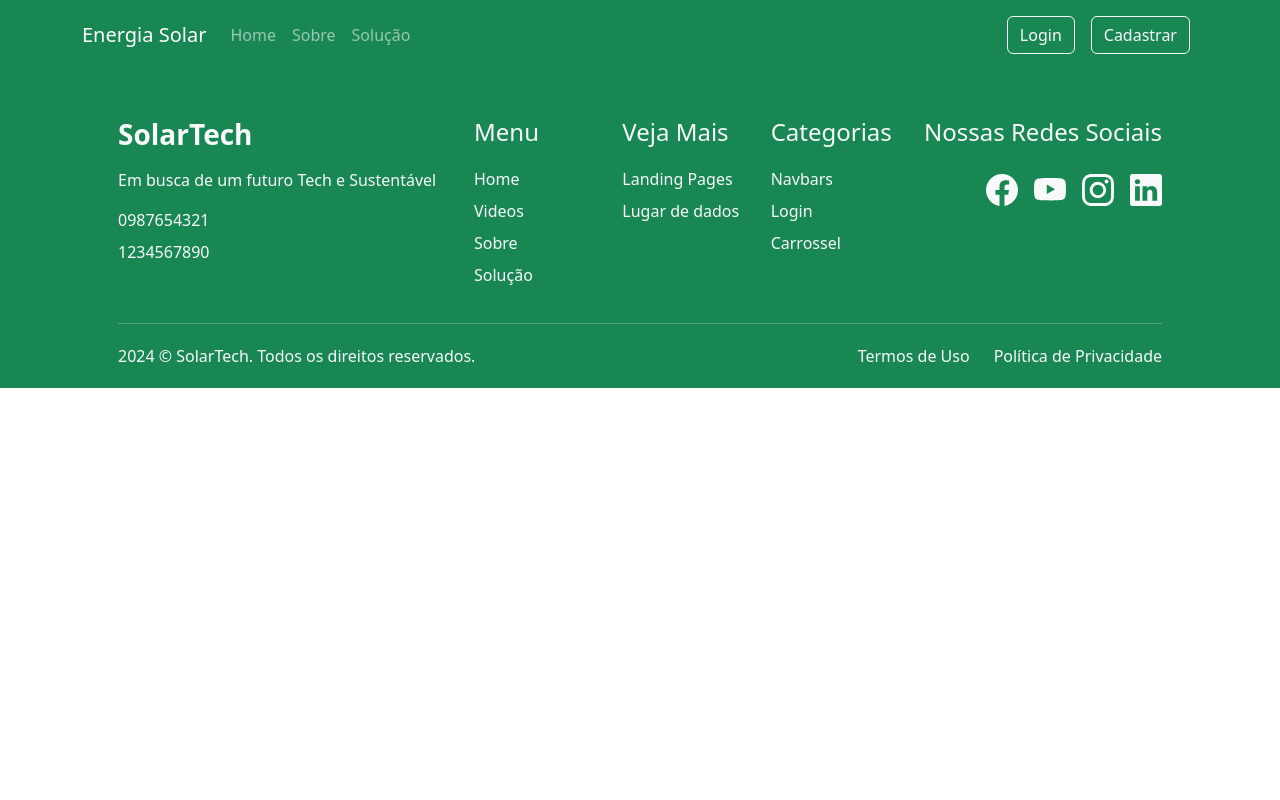
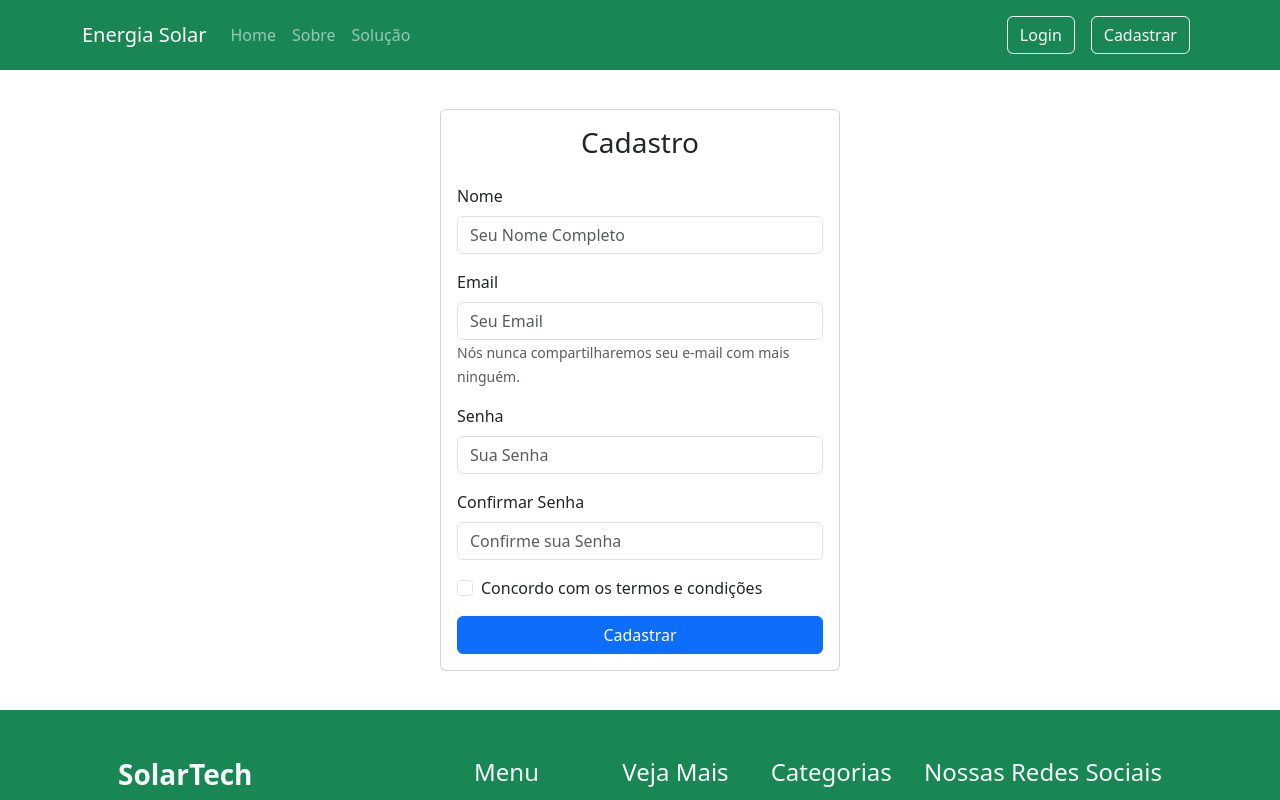
Before and after one commit to Pedro-Josue/Site_GS, a React (Vite) app: page /cadastrar in a window 1280 px wide. Shown: the top 800 px of the page. Built offline with nearby package versions, Linux system fonts and the light colour scheme.

Commit message:
adicionando login e cadastro de usuario

```diff
--- a/src/components/Header.jsx
+++ b/src/components/Header.jsx
@@ -14,8 +14,6 @@ const Header = () => {
               <Nav.Link href="/sobre">Sobre</Nav.Link>
               <Nav.Link href="/solucao">Solução</Nav.Link>
             </Nav>
-
-            {/* Adicionando os botões à direita */}
             <Nav className="ms-auto">
               <Nav.Link href="/login">
                 <Button variant="outline-light">Login</Button>
--- a/src/routes/Cadastrar.jsx
+++ b/src/routes/Cadastrar.jsx
@@ -1,7 +1,42 @@
+import { Form, Button, Card } from 'react-bootstrap';
+
 const Cadastrar=()=>{
     return(
         <>
-
+            <div className="d-flex justify-content-center align-items-center" style={{ minHeight: "80vh" }}>
+                <Card style={{ width: '100%', maxWidth: '400px' }}>
+                    <Card.Body>
+                    <h3 className="text-center mb-4">Cadastro</h3>
+                    <Form>
+                        <Form.Group className="mb-3" controlId="formBasicName">
+                        <Form.Label>Nome</Form.Label>
+                        <Form.Control type="text" placeholder="Seu Nome Completo" />
+                        </Form.Group>
+                        <Form.Group className="mb-3" controlId="formBasicEmail">
+                        <Form.Label>Email</Form.Label>
+                        <Form.Control type="email" placeholder="Seu Email" />
+                        <Form.Text className="text-muted">
+                            Nós nunca compartilharemos seu e-mail com mais ninguém.
+                        </Form.Text>
+                        </Form.Group>
+                        <Form.Group className="mb-3" controlId="formBasicPassword">
+                        <Form.Label>Senha</Form.Label>
+                        <Form.Control type="password" placeholder="Sua Senha" />
+                        </Form.Group>
+                        <Form.Group className="mb-3" controlId="formConfirmPassword">
+                        <Form.Label>Confirmar Senha</Form.Label>
+                        <Form.Control type="password" placeholder="Confirme sua Senha" />
+                        </Form.Group>
+                        <Form.Group className="mb-3" controlId="formBasicCheckbox">
+                        <Form.Check type="checkbox" label="Concordo com os termos e condições" />
+                        </Form.Group>
+                        <Button variant="primary" type="submit" className="w-100">
+                        Cadastrar
+                        </Button>
+                    </Form>
+                    </Card.Body>
+                </Card>
+            </div>
         </>
     )
 }
--- a/src/routes/Login.jsx
+++ b/src/routes/Login.jsx
@@ -1,7 +1,34 @@
+import { Form, Button, Card } from 'react-bootstrap';
+
 const Login=()=>{
     return(
         <>
-
+            <div className="d-flex justify-content-center align-items-center" style={{ minHeight: "85vh" }}>
+                <Card style={{ width: '100%', maxWidth: '400px' }}>
+                    <Card.Body>
+                    <h3 className="text-center mb-4">Login</h3>
+                    <Form>
+                        <Form.Group className="mb-3" controlId="formBasicEmail">
+                        <Form.Label>Email</Form.Label>
+                        <Form.Control type="email" placeholder="Seu Email" />
+                        <Form.Text className="text-muted">
+                            Nós nunca compartilharemos seu e-mail com mais ninguém.
+                        </Form.Text>
+                        </Form.Group>
+                        <Form.Group className="mb-3" controlId="formBasicPassword">
+                        <Form.Label>Senha</Form.Label>
+                        <Form.Control type="password" placeholder="Sua Senha" />
+                        </Form.Group>
+                        <Form.Group className="mb-3" controlId="formBasicCheckbox">
+                        <Form.Check type="checkbox" label="Continuar conectado" />
+                        </Form.Group>
+                        <Button variant="primary" type="submit" className="w-100">
+                        Entrar
+                        </Button>
+                    </Form>
+                    </Card.Body>
+                </Card>
+            </div>
         </>
     )
 }
```
Also changed, not shown: src/routes/Home.jsx (indentation only).
